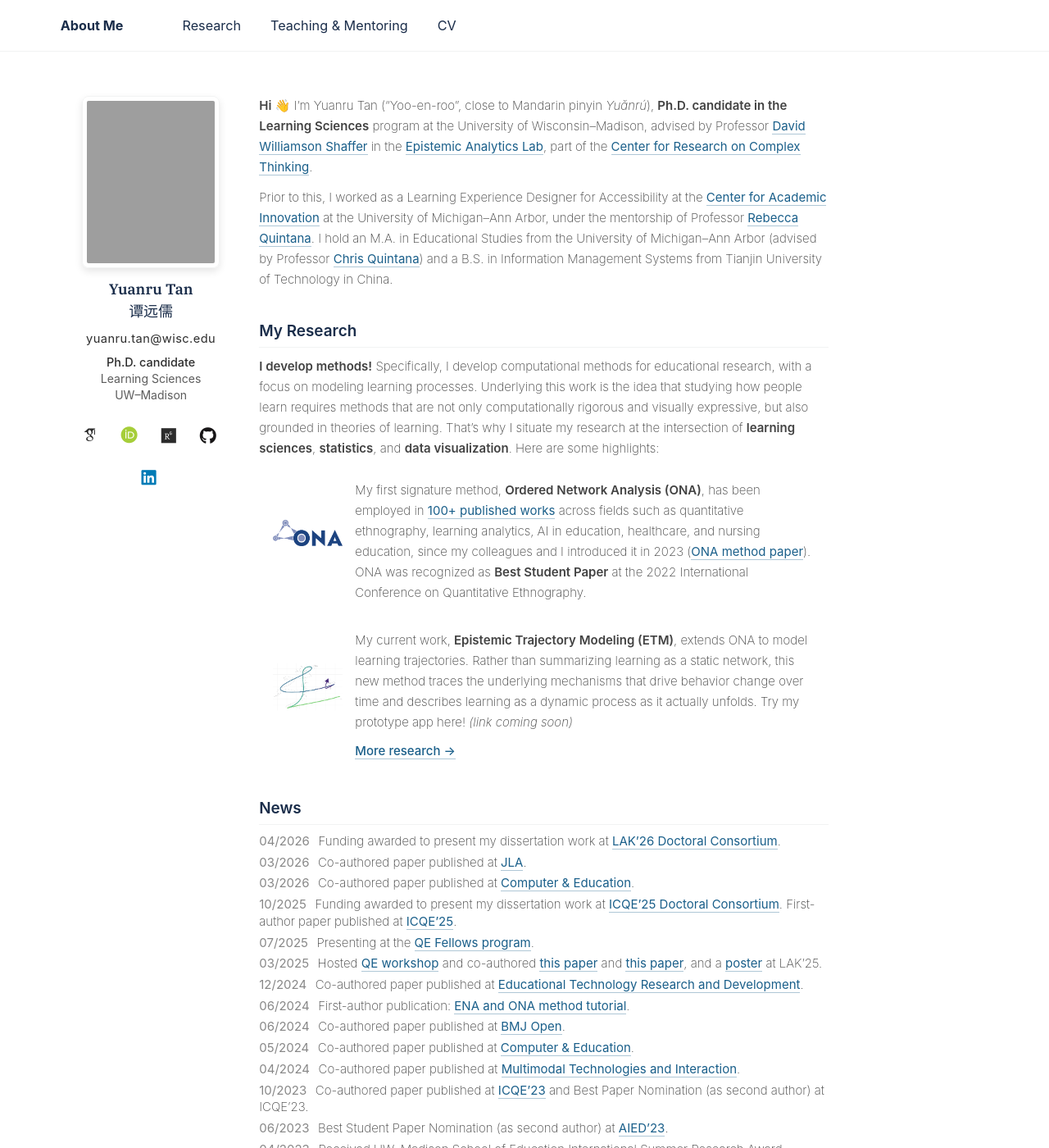
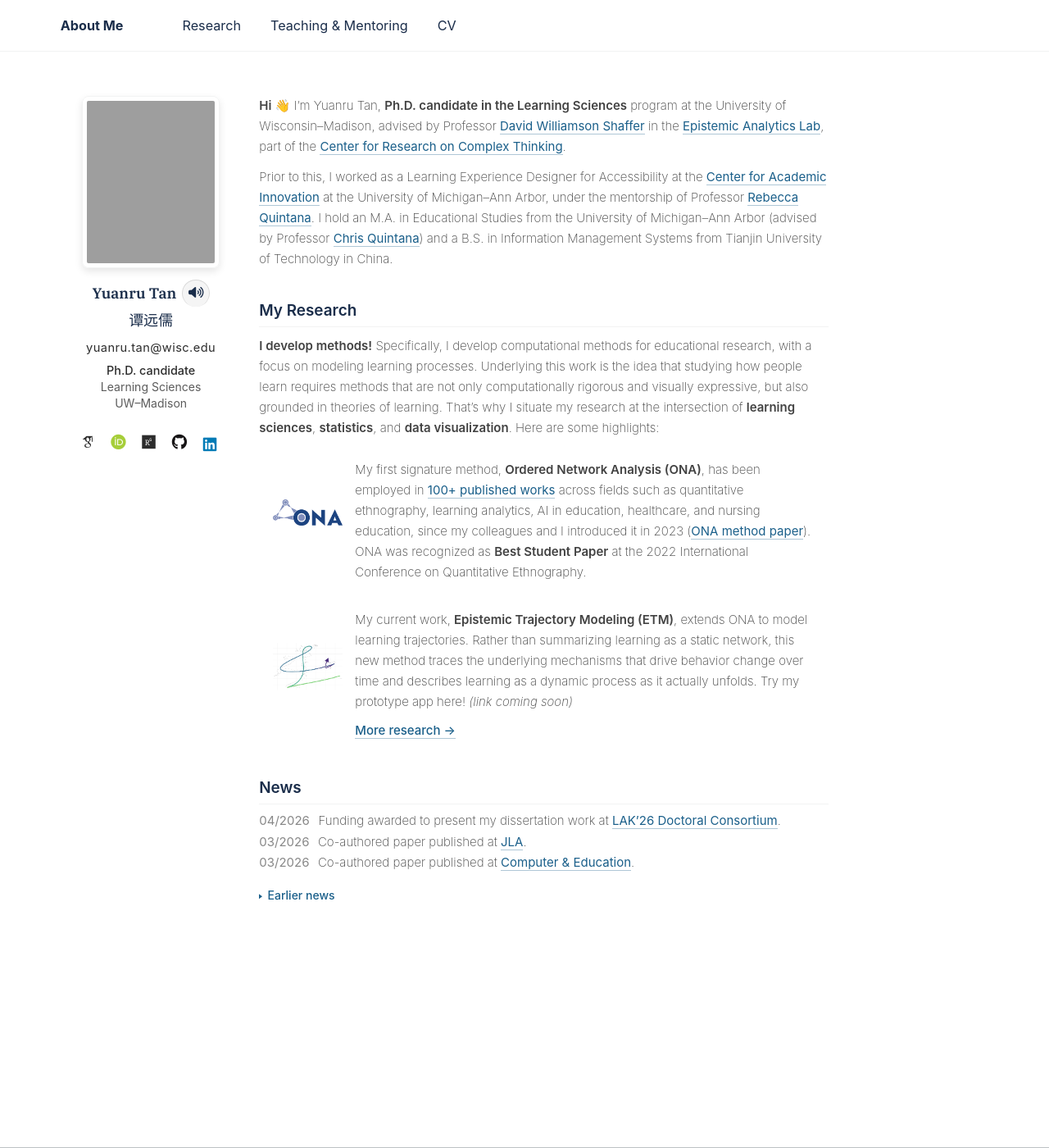
Before and after one commit to tanyuanru/tanyuanru.github.io, a Jekyll site: the page built from _pages/about.md, in a window 1280 px wide and 1400 px high. Shown: the whole window at 82% size. Built offline with Jekyll 4.4.1, drawn with Linux system fonts in a browser that asks for light colours; some web fonts are replaced; some of the changed text lies outside the part shown; grey boxes are pictures that could not be loaded.

Commit message:
Add pronunciation feature and update news section logic
- Added a pronunciation URL for the author in `_config.yml`.
- Updated the author profile template to include a pronunciation button.
- Modified the home news section to categorize news items based on their date, displaying only those from 2026 and later in the main list, while earlier news is now archived under a general "Earlier news" section.
- Cleaned up the CSS for the author name and pronunciation button for better alignment and styling.

```diff
--- a/_config.yml
+++ b/_config.yml
@@ -29,6 +29,7 @@
   avatar: "images/avatar.jpg"
   name: "Yuanru Tan"
   name_zh: "谭远儒"
+  pronunciation_url: "https://namedrop.io/yuanrutan"
   #pronouns: "she/her"
   bio: ""
   # location:
--- a/_includes/author-profile.html
+++ b/_includes/author-profile.html
@@ -17,7 +17,14 @@
   </div>
 
 <div class="author__content">
-  <h3 class="author__name">{{ author.name }}</h3>
+  <div class="author__name-row">
+    <h3 class="author__name">{{ author.name }}</h3>
+    {% if author.pronunciation_url %}
+    <a href="{{ author.pronunciation_url }}" class="author__pronounce-btn" target="_blank" rel="noopener noreferrer" aria-label="Hear how to pronounce my name (opens NameDrop in a new tab)" title="Hear pronunciation">
+      <i class="fas fa-volume-up" aria-hidden="true"></i>
+    </a>
+    {% endif %}
+  </div>
   {% if author.name_zh %}
   <p class="author__name-zh" lang="zh">{{ author.name_zh }}</p>
   {% endif %}
--- a/_includes/home-news-section.html
+++ b/_includes/home-news-section.html
@@ -1,23 +1,31 @@
 {% if page.show_news != false and site.data.home_news.items and site.data.home_news.items.size > 0 %}
-{% assign news_archived_count = 0 %}
+{% assign news_early_count = 0 %}
 {% for item in site.data.home_news.items %}
-{% if item.archived %}{% assign news_archived_count = news_archived_count | plus: 1 %}{% endif %}
+{% assign news_dp = item.date | split: "/" %}
+{% assign news_item_year = news_dp[1] | plus: 0 %}
+{% if news_item_year < 2026 %}
+{% assign news_early_count = news_early_count | plus: 1 %}
+{% endif %}
 {% endfor %}
 <section class="home-section" aria-labelledby="home-news-heading" markdown="0">
 <h2 id="home-news-heading">News</h2>
 <ul class="home-news-list">
 {% for item in site.data.home_news.items %}
-{% unless item.archived %}
+{% assign news_dp = item.date | split: "/" %}
+{% assign news_item_year = news_dp[1] | plus: 0 %}
+{% if news_item_year >= 2026 %}
 <li><span class="home-news-date">{{ item.date }}</span> {{ item.text | markdownify | remove: '<p>' | remove: '</p>' }}</li>
-{% endunless %}
+{% endif %}
 {% endfor %}
 </ul>
-{% if news_archived_count > 0 %}
+{% if news_early_count > 0 %}
 <details class="home-news-archive" markdown="0">
-<summary class="home-news-archive__summary">Earlier news (2020 and before)</summary>
+<summary class="home-news-archive__summary">Earlier news</summary>
 <ul class="home-news-list home-news-list--archive">
 {% for item in site.data.home_news.items %}
-{% if item.archived %}
+{% assign news_dp = item.date | split: "/" %}
+{% assign news_item_year = news_dp[1] | plus: 0 %}
+{% if news_item_year < 2026 %}
 <li><span class="home-news-date">{{ item.date }}</span> {{ item.text | markdownify | remove: '<p>' | remove: '</p>' }}</li>
 {% endif %}
 {% endfor %}
--- a/_pages/about.md
+++ b/_pages/about.md
@@ -16,7 +16,7 @@
 <div class="about-body">
 
 <p class="home-intro">
-  <strong>Hi</strong> 👋 I’m Yuanru Tan (“Yoo-en-roo”, close to Mandarin pinyin <em>Yuǎnrú</em>), <strong>Ph.D. candidate in the Learning Sciences</strong> program at the University of Wisconsin–Madison, advised by Professor <a href="https://edpsych.education.wisc.edu/fac-staff/williamson-shaffer-david/" target="_blank" rel="noopener noreferrer">David Williamson Shaffer</a> in the <a href="https://www.epistemicanalytics.org/" target="_blank" rel="noopener noreferrer">Epistemic Analytics Lab</a>, part of the <a href="https://www.crct.center/" target="_blank" rel="noopener noreferrer">Center for Research on Complex Thinking</a>.
+  <strong>Hi</strong> 👋 I’m Yuanru Tan, <strong>Ph.D. candidate in the Learning Sciences</strong> program at the University of Wisconsin–Madison, advised by Professor <a href="https://edpsych.education.wisc.edu/fac-staff/williamson-shaffer-david/" target="_blank" rel="noopener noreferrer">David Williamson Shaffer</a> in the <a href="https://www.epistemicanalytics.org/" target="_blank" rel="noopener noreferrer">Epistemic Analytics Lab</a>, part of the <a href="https://www.crct.center/" target="_blank" rel="noopener noreferrer">Center for Research on Complex Thinking</a>.
 </p>
 
 <p class="home-intro">
--- a/assets/css/main.scss
+++ b/assets/css/main.scss
@@ -172,10 +172,48 @@
   text-align: center !important;
 }
 
+.sidebar .author__name-row {
+  display: flex !important;
+  align-items: center !important;
+  justify-content: center !important;
+  flex-wrap: wrap !important;
+  gap: 0.4rem !important;
+  margin: 0 0 0.15rem !important;
+}
+
+.sidebar .author__name-row .author__name {
+  margin: 0 !important;
+}
+
 .sidebar .author__name {
   text-align: center !important;
   color: var(--site-navy) !important;
   font-family: 'IBM Plex Serif', Georgia, serif !important;
+}
+
+/* NameDrop / pronunciation: compact speaker control (opens audio page in new tab) */
+.sidebar .author__pronounce-btn {
+  display: inline-flex !important;
+  align-items: center !important;
+  justify-content: center !important;
+  flex-shrink: 0 !important;
+  width: 1.85rem !important;
+  height: 1.85rem !important;
+  border-radius: 50% !important;
+  border: 1px solid rgba(0, 0, 0, 0.12) !important;
+  background: rgba(0, 0, 0, 0.04) !important;
+  color: var(--site-navy) !important;
+  font-size: 0.82rem !important;
+  text-decoration: none !important;
+  border-bottom: none !important;
+  box-sizing: border-box !important;
+  transition: background 0.15s ease, color 0.15s ease, transform 0.15s ease !important;
+}
+
+.sidebar .author__pronounce-btn:hover {
+  background: rgba(0, 0, 0, 0.08) !important;
+  color: var(--site-navy-mid, #2a5a7a) !important;
+  transform: scale(1.05) !important;
 }
 
 .sidebar .author__name-zh {
@@ -231,14 +269,14 @@
   margin-bottom: 0.45rem !important;
 }
 
-/* Social links: icon-only, centered row */
+/* Social links: icon-only, tight single row */
 .sidebar .author__urls.social-icons {
   display: flex !important;
   flex-direction: row !important;
-  flex-wrap: wrap !important;
+  flex-wrap: nowrap !important;
   align-items: center !important;
   justify-content: center !important;
-  gap: 0.45rem 0.55rem !important;
+  gap: 0.12rem !important;
   list-style: none !important;
   padding-left: 0 !important;
   margin: 0.65rem 0 0 !important;
@@ -255,9 +293,9 @@
   display: inline-flex !important;
   align-items: center !important;
   justify-content: center !important;
-  width: 2.125rem !important;
-  height: 2.125rem !important;
-  font-size: 1.15rem !important;
+  width: 1.95rem !important;
+  height: 1.95rem !important;
+  font-size: 1.05rem !important;
   line-height: 1 !important;
   box-sizing: border-box !important;
 }
@@ -267,10 +305,10 @@
   display: inline-flex !important;
   align-items: center !important;
   justify-content: center !important;
-  width: 1.2em !important;
-  height: 1.2em !important;
+  width: 1.15em !important;
+  height: 1.15em !important;
   line-height: 1 !important;
-  font-size: 1.15rem !important;
+  font-size: 1.05rem !important;
 }
 
 .sidebar p,
```
Also changed, not shown: _data/home_news.yml (+1 -6 lines).
